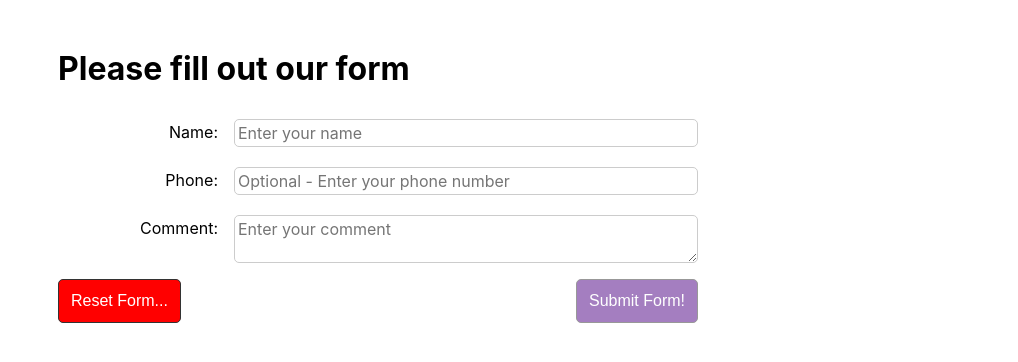
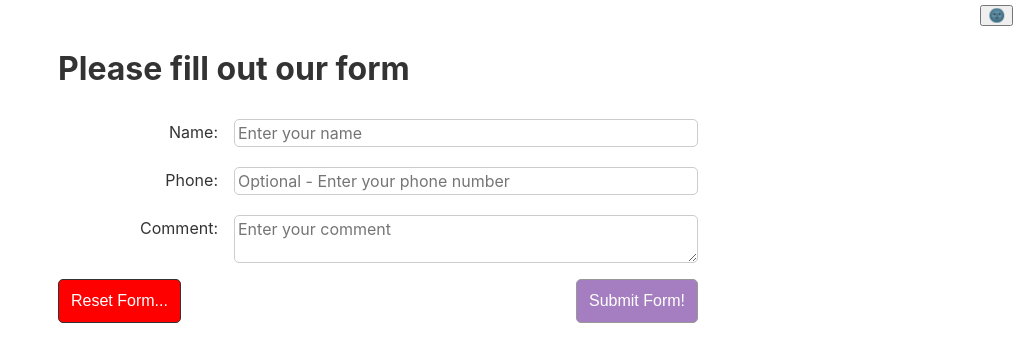
Before and after one commit to danieltott/Styling-React-Components, a React (Create React App) app: page / in a window 1280 px wide. Shown: the top 362 px of the page, without its empty margins (262-1280 px from the left). Built offline with nearby package versions, Linux system fonts and the light colour scheme.

Commit message:
Add dark/light theme switcher

```diff
--- a/src/StyledWrapper.js
+++ b/src/StyledWrapper.js
@@ -1,6 +1,6 @@
-import React from 'react'
-import { ThemeProvider, createGlobalStyle } from 'styled-components'
-import theme from './theme'
+import React, { useState } from 'react'
+import styled, { ThemeProvider, createGlobalStyle } from 'styled-components'
+import { light, dark } from './theme'
 
 const GlobalStyle = createGlobalStyle`
 html {
@@ -11,14 +11,32 @@ html {
 body {
   font-family: ${props => props.theme.font.family};
   padding: 1em;
+  background: ${props => props.theme.colors.bodyBg};
+  color: ${props => props.theme.colors.bodyCopy};
 }
 `
 
-const StyledWrapper = ({ children }) => (
-  <ThemeProvider theme={theme}>
-    <GlobalStyle />
-    {children}
-  </ThemeProvider>
-)
+const ThemeToggler = styled.button`
+  position: fixed;
+  top: 5px;
+  right: 5px;
+`
+
+const StyledWrapper = ({ children }) => {
+  const [isDark, setIsDark] = useState(false)
+  return (
+    <ThemeProvider theme={isDark ? dark : light}>
+      <GlobalStyle />
+      <ThemeToggler
+        onClick={() => {
+          setIsDark(!isDark)
+        }}
+      >
+        {isDark ? '☀️' : '🌚'}
+      </ThemeToggler>
+      {children}
+    </ThemeProvider>
+  )
+}
 
 export default StyledWrapper
--- a/src/theme.js
+++ b/src/theme.js
@@ -1,4 +1,4 @@
-const theme = {
+export const light = {
   font: {
     family: `-apple-system, BlinkMacSystemFont, 'Segoe UI', Roboto,
     'Helvetica Neue', Arial, sans-serif, 'Apple Color Emoji', 'Segoe UI Emoji',
@@ -8,6 +8,8 @@ const theme = {
   colors: {
     danger: 'red',
     success: 'green',
+    bodyBg: '#fff',
+    bodyCopy: '#333',
   },
   breakpoints: {
     phone: '480px',
@@ -16,4 +18,23 @@ const theme = {
   },
 }
 
-export default theme
+export const dark = {
+  background: '#fff',
+  font: {
+    family: `-apple-system, BlinkMacSystemFont, 'Segoe UI', Roboto,
+    'Helvetica Neue', Arial, sans-serif, 'Apple Color Emoji', 'Segoe UI Emoji',
+    'Segoe UI Symbol'`,
+  },
+  borderRadius: '5px',
+  colors: {
+    danger: 'darkred',
+    success: 'green',
+    bodyBg: '#333',
+    bodyCopy: '#fff',
+  },
+  breakpoints: {
+    phone: '480px',
+    tablet: '768px',
+    desktop: '1024px',
+  },
+}
```
